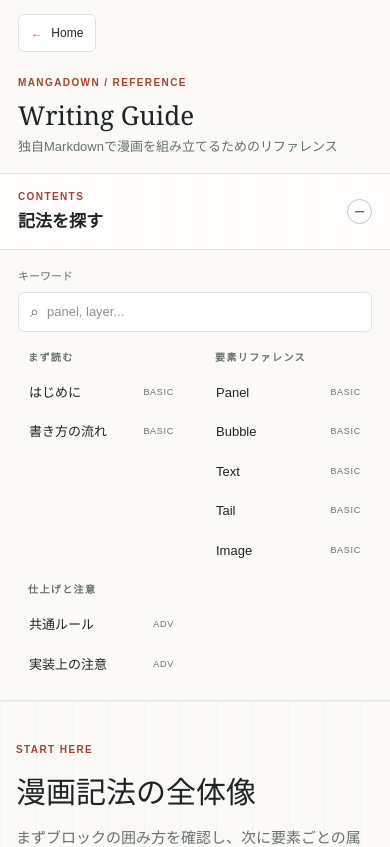
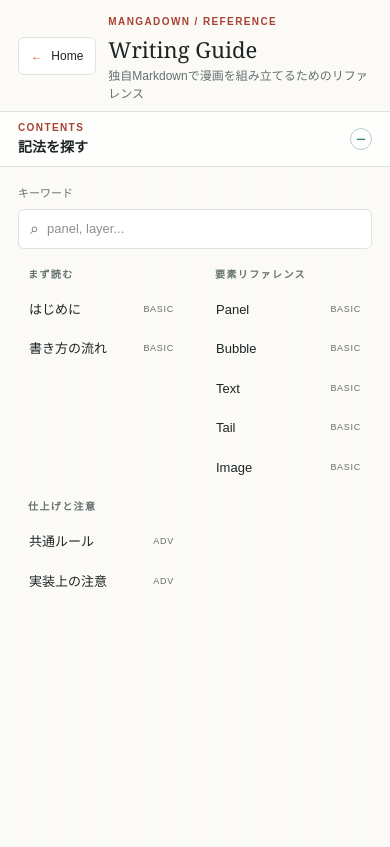
Before and after one commit to Koufuu15/MangaDown, a Vue app: page /guide in a window 390 px wide. Shown: the top 847 px of the page. Built offline with nearby package versions, Linux system fonts and the light colour scheme.

Commit message:
バナーを固定

```diff
--- a/src/assets/guide.css
+++ b/src/assets/guide.css
@@ -50,15 +50,15 @@ input {
   align-items: center;
   gap: 24px;
   max-width: 1440px;
-  min-height: 96px;
+  min-height: 72px;
   margin: 0 auto;
-  padding: 16px 40px;
+  padding: 10px 40px;
 }
 
 .guide-heading h1 {
-  margin: 3px 0 2px;
+  margin: 1px 0;
   font-family: Georgia, "Times New Roman", serif;
-  font-size: 30px;
+  font-size: 25px;
   font-weight: 500;
   letter-spacing: 0;
 }
@@ -66,7 +66,7 @@ input {
 .guide-heading p {
   margin: 0;
   color: var(--guide-muted);
-  font-size: 13px;
+  font-size: 12px;
 }
 
 .eyebrow,
@@ -139,9 +139,10 @@ input {
 
 .guide-sidebar {
   position: sticky;
-  top: 97px;
+  top: 73px;
   align-self: start;
-  height: calc(100vh - 97px);
+  z-index: 9;
+  height: calc(100vh - 73px);
   padding: 0 20px 30px;
   border-right: 1px solid var(--guide-line);
   overflow-y: auto;
@@ -153,9 +154,9 @@ input {
   align-items: center;
   justify-content: space-between;
   width: calc(100% + 40px);
-  min-height: 76px;
+  min-height: 52px;
   margin: 0 -20px;
-  padding: 15px 20px;
+  padding: 8px 20px;
   border: 0;
   border-bottom: 1px solid var(--guide-line);
   background: rgba(255, 255, 255, 0.72);
@@ -170,13 +171,13 @@ input {
 
 .sidebar-toggle-icon {
   display: grid;
-  width: 25px;
-  height: 25px;
+  width: 22px;
+  height: 22px;
   place-items: center;
   border: 1px solid #b8cbc6;
   border-radius: 50%;
   color: var(--guide-teal);
-  font-size: 19px;
+  font-size: 17px;
   font-weight: 300;
   line-height: 1;
 }
@@ -198,11 +199,11 @@ input {
 .sidebar-intro {
   display: flex;
   flex-direction: column;
-  gap: 5px;
+  gap: 2px;
 }
 
 .sidebar-intro strong {
-  font-size: 17px;
+  font-size: 14px;
   font-weight: 650;
 }
 
@@ -619,7 +620,7 @@ input {
 @media (max-width: 1050px) {
   .guide-header-inner {
     grid-template-columns: auto minmax(0, 1fr);
-    padding: 14px 24px;
+    padding: 8px 24px;
   }
 
   .guide-header-stat {
@@ -642,16 +643,18 @@ input {
 
 @media (max-width: 720px) {
   .guide-header-inner {
-    display: block;
-    padding: 14px 18px 16px;
+    display: grid;
+    grid-template-columns: auto minmax(0, 1fr);
+    gap: 12px;
+    padding: 8px 18px;
   }
 
   .guide-heading {
-    margin-top: 17px;
+    margin-top: 0;
   }
 
   .guide-heading h1 {
-    font-size: 26px;
+    font-size: 22px;
   }
 
   .guide-layout {
@@ -659,8 +662,11 @@ input {
   }
 
   .guide-sidebar {
-    position: static;
-    height: auto;
+    position: sticky;
+    top: 73px;
+    z-index: 9;
+    height: calc(100vh - 73px);
+    max-height: calc(100vh - 73px);
     padding: 0 18px 16px;
     border-right: 0;
     border-bottom: 1px solid var(--guide-line);
```
